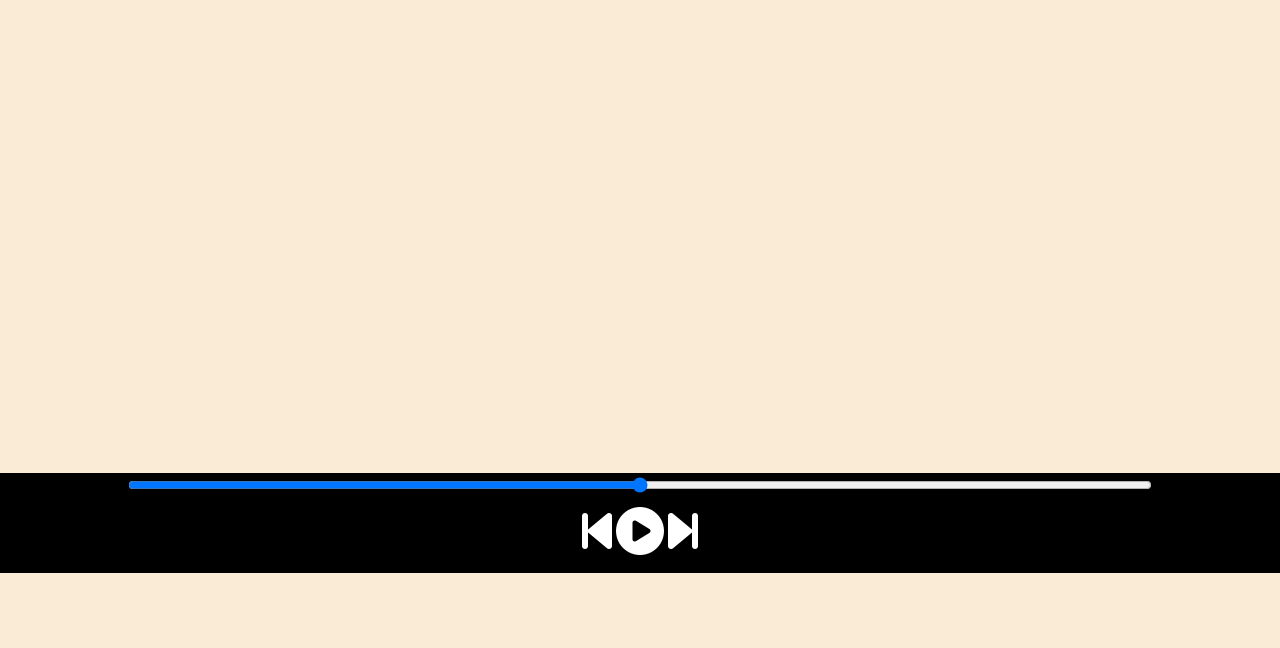
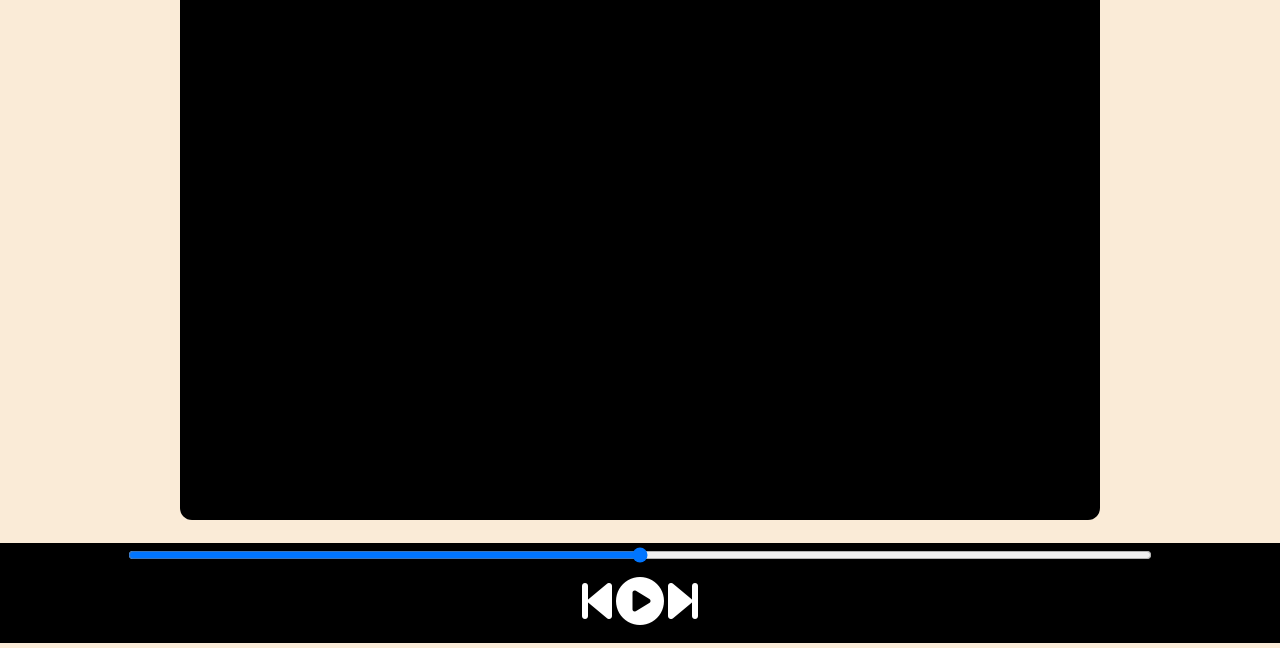
Before and after one commit to Anurath/spotify, a plain HTML site: page index.html in a window 1280 px wide. Shown: the part 152-800 px from the top of the page. Drawn offline with Linux system fonts and the light colour scheme.

Commit message:
file modification

```diff
--- a/index.html
+++ b/index.html
@@ -21,8 +21,7 @@
     </nav>
 
     <div class="container">
-        <h1>Best of NCS - NO Copyright Sound</h1>
-        <div class="songlist"></div>
+        <div class="songlist"><h1>Best of NCS - NO Copyright Sound</h1></div>
         <div class="songBanner"></div>
     </div>
 
--- a/style.css
+++ b/style.css
@@ -46,6 +46,14 @@ nav ul li{
 }
 .container{
     min-height:70vh;
+    background-color: black;
+    color:white;
+    font-family:Arial, sans-serif;
+    display:flex;
+    margin:23px auto;
+    border-radius:12px;
+    width:70%;
+    padding:12px;
 }
 #myProgressBar{
     width:80%;
```
